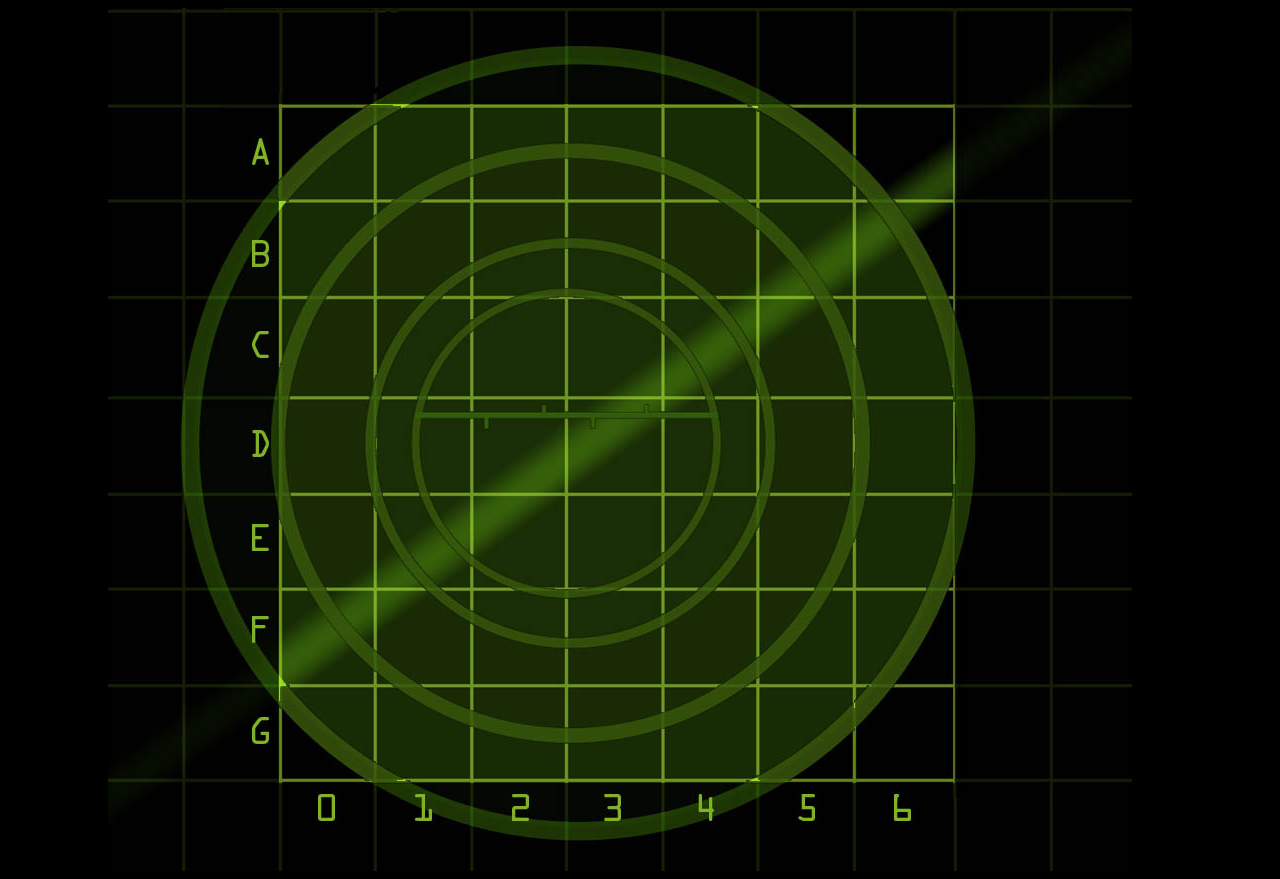
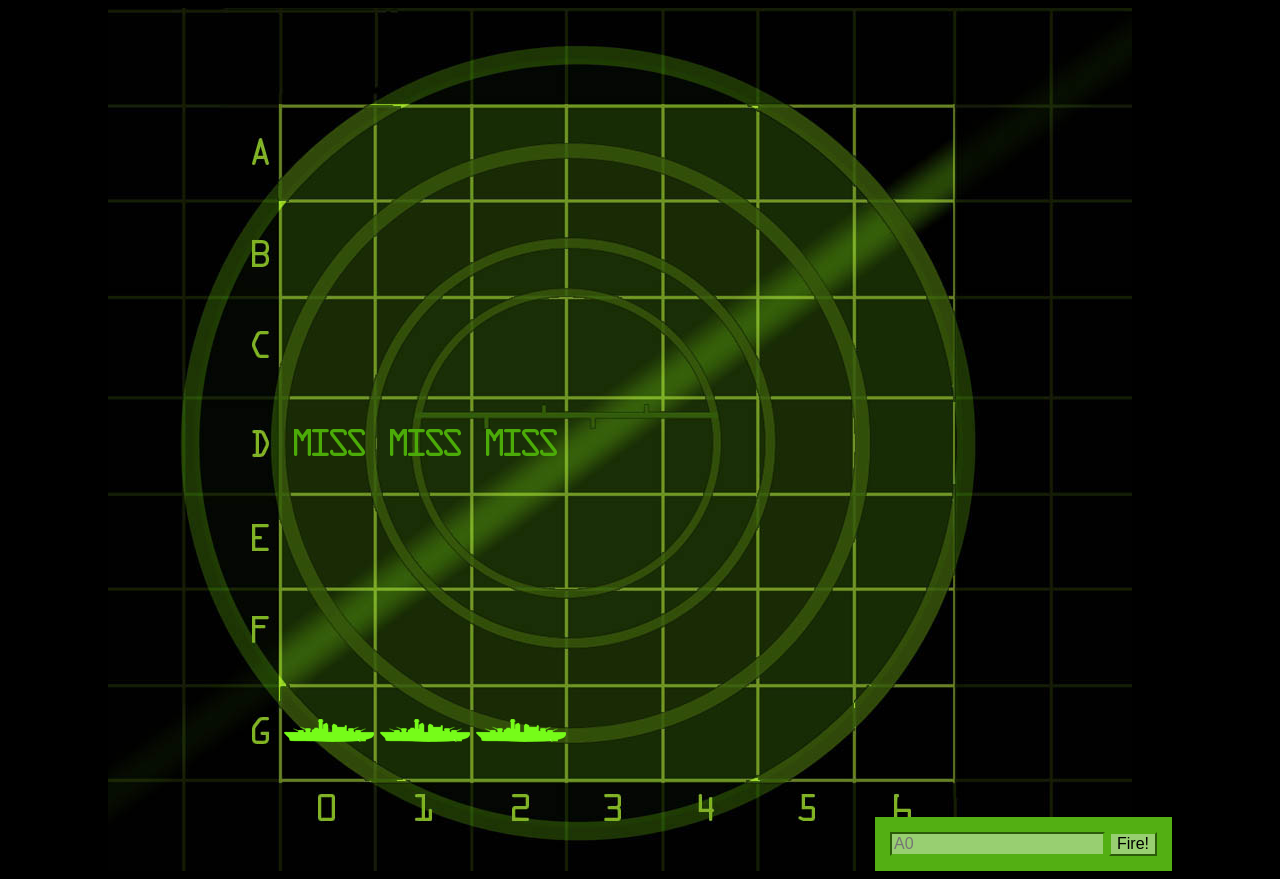
Before and after one commit to Elijah-J/battleship, a plain HTML site: page index.html in a window 1280 px wide. Drawn offline with Linux system fonts and the light colour scheme.

Commit message:
added graphics and structure

```diff
--- a/index.html
+++ b/index.html
@@ -6,6 +6,7 @@
 		<link rel="stylesheet" href="style.css"></head>
 	</head>
 	<body>
+		<div id = "messageArea"></div>
 		<div id = "board">
 			<table>
 				<tr>
@@ -21,7 +22,7 @@
 					<td id = "23"></td><td id = "24"></td><td id = "25"></td><td id = "26"></td>
 				</tr>
 				<tr>
-					<td id = "30"></td><td id = "31"></td><td id = "32"></td>
+					<td id = "30" class="miss"></td><td id = "31" class = "miss"></td><td id = "32" class = "miss"></td>
 					<td id = "33"></td><td id = "34"></td><td id = "35"></td><td id = "36"></td>
 				</tr>
 				<tr>
@@ -33,10 +34,14 @@
 					<td id = "53"></td><td id = "54"></td><td id = "55"></td><td id = "56"></td>
 				</tr>
 				<tr>
-					<td id = "60"></td><td id = "61"></td><td id = "62"></td>
+					<td id = "60" class="hit"></td><td id = "61" class="hit"></td><td id = "62" class = "hit"></td>
 					<td id = "63"></td><td id = "64"></td><td id = "65"></td><td id = "66"></td>
 				</tr>
 			</table>
+			<form>
+				<input type="text" id="guessInput" placeholder="A0">
+				<input type="button" id="fire" value="Fire!">
+			</form>
 		</div>
 		<script src="game.js"></script>
 	</body>
--- a/style.css
+++ b/style.css
@@ -9,3 +9,44 @@ body {
 	margin: auto;
 	background: url("board.jpg") no-repeat;
 }
+
+#messageArea {
+	position: absolute;
+	top: 0px;
+	left: 0px;
+	color: rgb(83,175,19);
+}
+
+table {
+	position: absolute;
+	left: 173px;
+	top: 98px;
+	border-spacing: 0px;
+}
+
+td {
+	width: 94px;
+	height: 94px;
+}
+
+form {
+	position: absolute;
+	bottom: 0px;
+	right: 0px;
+	padding: 15px;
+	background-color: rgb(83, 175, 19);
+}
+
+form input {
+	background-color: rgb(152, 207, 113);
+	border-color: rgb(83, 175, 19);
+	font-size: 1em;
+}
+
+.hit {
+	background: url("ship.png") no-repeat center center;
+}
+
+.miss {
+	background: url("miss.png") no-repeat center center;
+}
```
